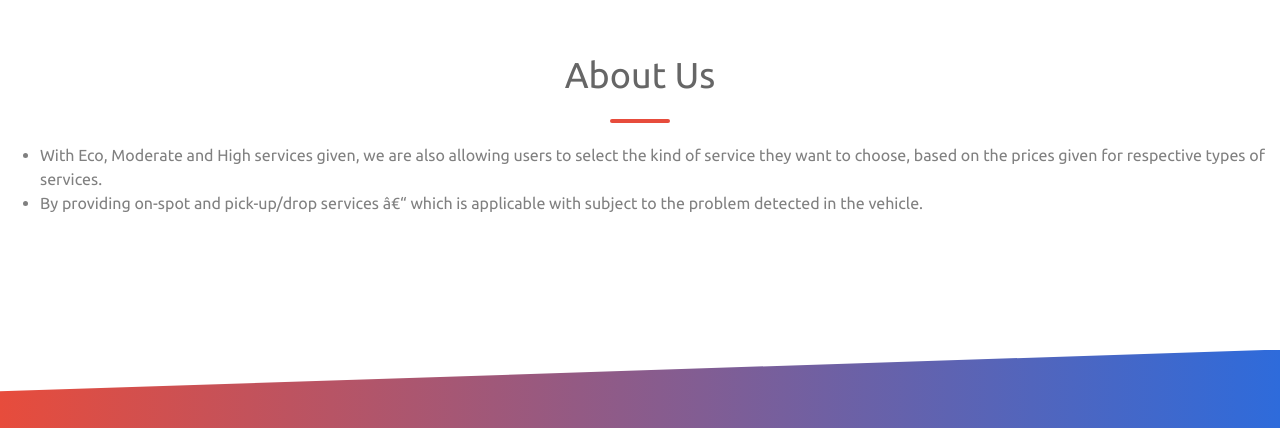
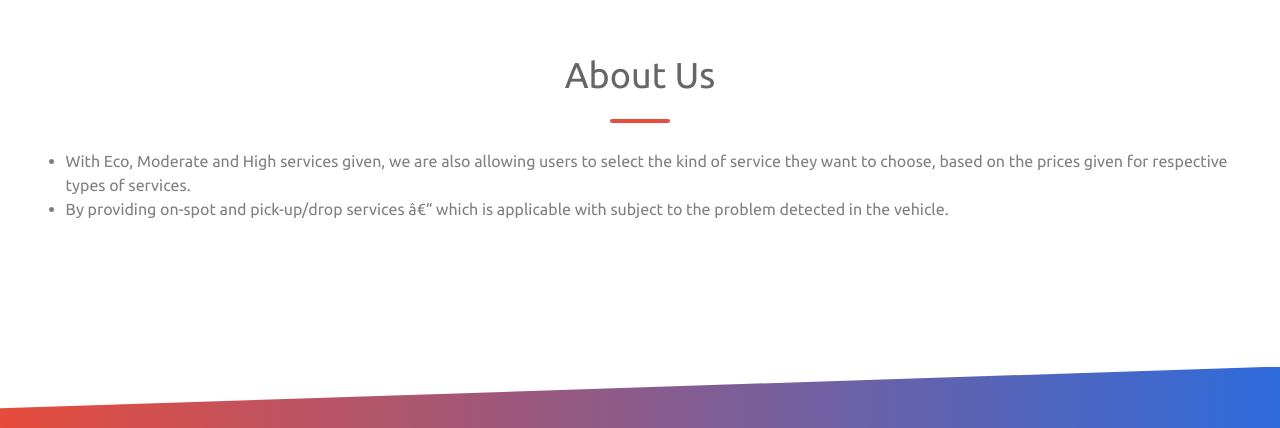
Before and after one commit to uditguru/mechcar.github.io, a plain HTML site: page index.html in a window 1280 px wide. Shown: the part 2256-2684 px from the top of the page. Drawn offline with Linux system fonts and the light colour scheme; a script that the page names is missing; a web font is replaced by a local one.

Commit message:
Update index.html

```diff
--- a/index.html
+++ b/index.html
@@ -195,7 +195,7 @@ type="text/javascript";e.parentNode.insertBefore($,e)})(document,"script");
 			<h1 class="title">About Us</h1>
                         <span class="line"></span>
 			<p>
-				<ul style="color: grey">
+				<ul style="color: grey; margin:2vw">
 					<li>With Eco, Moderate and High services given, we are also allowing users to select the kind of service they want to choose, based on the prices given for respective types  of services.</li>
 					<li>By providing on-spot and pick-up/drop services – which is applicable with subject to the problem detected in the vehicle.</li>
 
```
